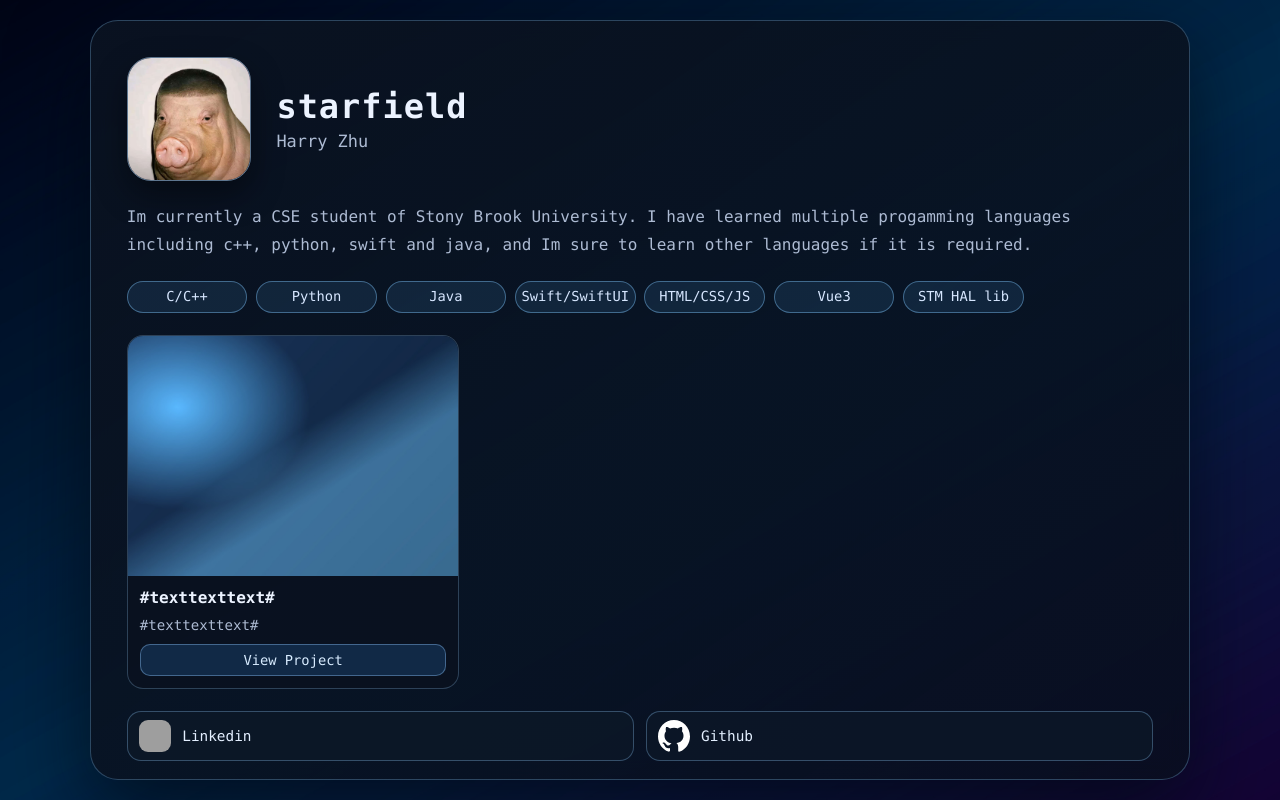
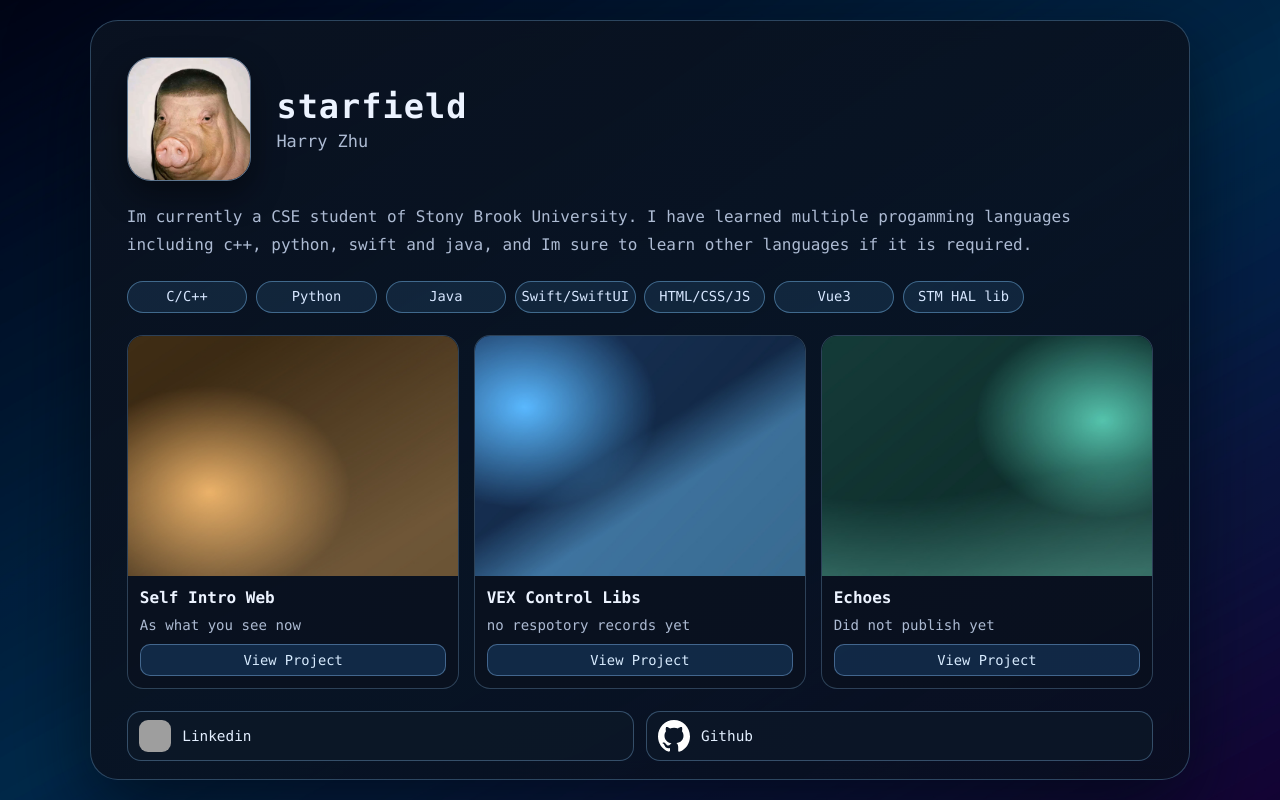
Before and after one commit to StarsHarryZhu/StarsHarryZhu.github.io, a Vue app: page / in a window 1280 px wide. Built offline with nearby package versions, Linux system fonts and the light colour scheme; grey boxes are pictures that could not be loaded.

Commit message:
2026 2.14

```diff
--- a/src/App.vue
+++ b/src/App.vue
@@ -75,23 +75,23 @@ const skills = ref([
 
 const projects = ref([
   {
-    name: '#texttexttext#',
-    picture: project1Image,
-    intro: '#texttexttext#',
+    name: 'Self Intro Web',
+    picture: project3Image,
+    intro: 'As what you see now',
     url: 'https://github.com/StarsHarryZhu',
   },
-  // {
-  //   name: '#texttexttext#',
-  //   picture: project2Image,
-  //   intro: '#texttexttext#',
-  //   url: 'https://github.com/StarsHarryZhu',
-  // },
-  // {
-  //   name: '#texttexttext#',
-  //   picture: project3Image,
-  //   intro: '#texttexttext#',
-  //   url: 'https://github.com/StarsHarryZhu',
-  // },
+  {
+    name: 'VEX Control Libs',
+    picture: project1Image,
+    intro: 'no respotory records yet',
+    url: 'https://github.com/StarsHarryZhu',
+  },
+  {
+    name: 'Echoes',
+    picture: project2Image,
+    intro: 'Did not publish yet',
+    url: 'https://github.com/StarsHarryZhu',
+  },
 ])
 
 const contacts = ref([
--- a/src/components/Projects.vue
+++ b/src/components/Projects.vue
@@ -8,8 +8,6 @@
         <a
           class="project-link"
           :href="item.url"
-          target="_blank"
-          rel="noreferrer noopener"
           :aria-label="item.linkText || `View ${item.name}`"
         >
           {{ item.linkText || 'View Project' }}
```
